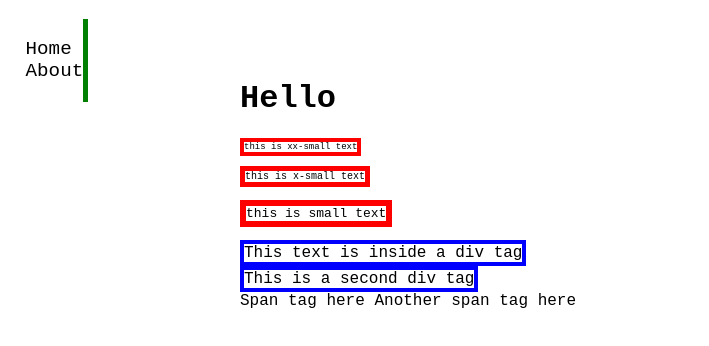
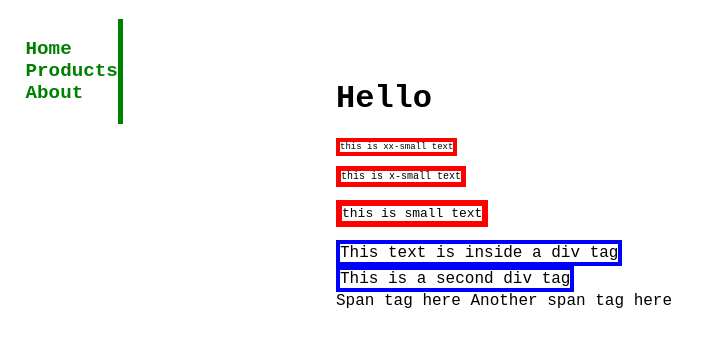
Before and after one commit to ndpage/course1-django-for-everybody-webApps-2021, a plain HTML site: page Week4/doc.html in a window 1280 px wide. Shown: the whole page, without its empty margins (0-709 px from the left). Drawn offline with Linux system fonts and the light colour scheme.

Commit message:
Reworked ul structure to ul->li->a

```diff
--- a/Week4/doc.html
+++ b/Week4/doc.html
@@ -11,8 +11,15 @@
 <body>
   <nav>
     <ul>
-        <li>Home</li>
-        <li>About</li>
+      <li>
+        <a href="https://www.bosch.com">Home</a>
+      </li>
+      <li>
+        <a href="https://www.bosch.com">Products</a>
+      </li>
+      <li>
+        <a href="https://www.bosch.com">About</a>
+      </li>
     </ul>
   </nav>
 <main id='main'>
--- a/Week4/styles.css
+++ b/Week4/styles.css
@@ -1,7 +1,7 @@
 body{
   font-family: monospace, Arial, Helvetica, sans-serif;
   max-width: 50em;
-  margin: 5em auto 10em auto;
+  margin: 5em auto 10em 20%;
   padding-left: 5em;
   padding-right: 5em;
 }
```
